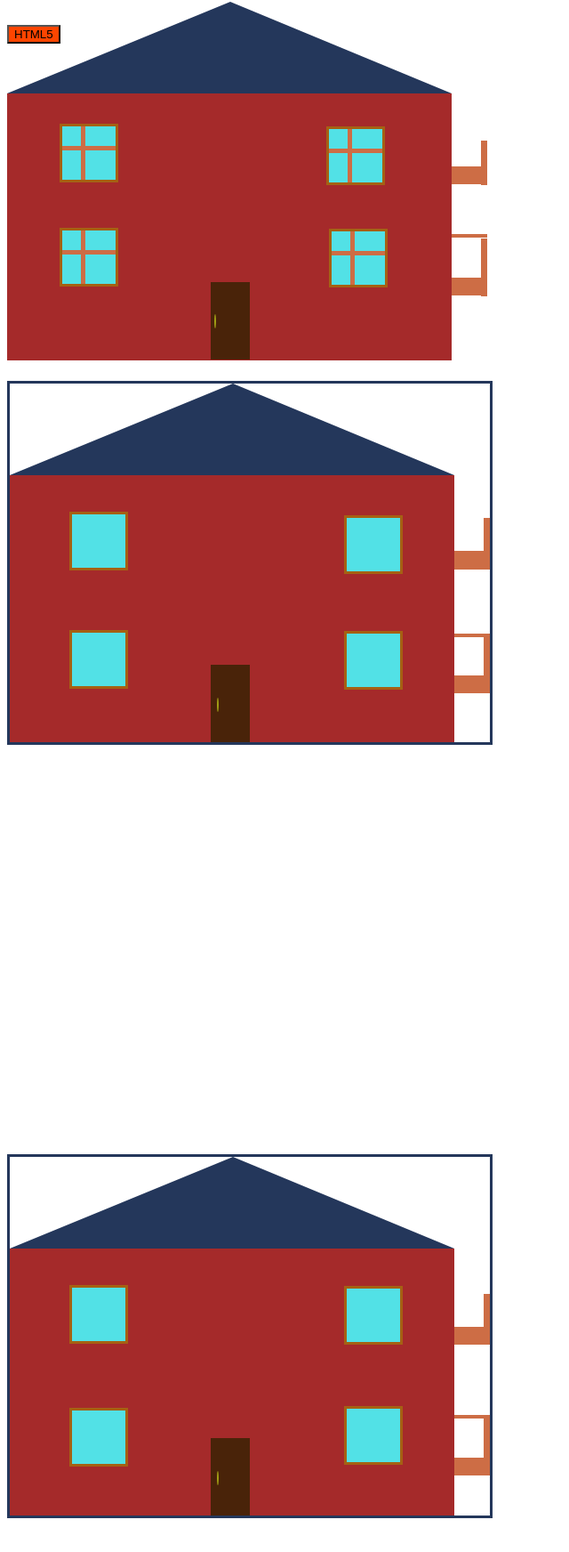
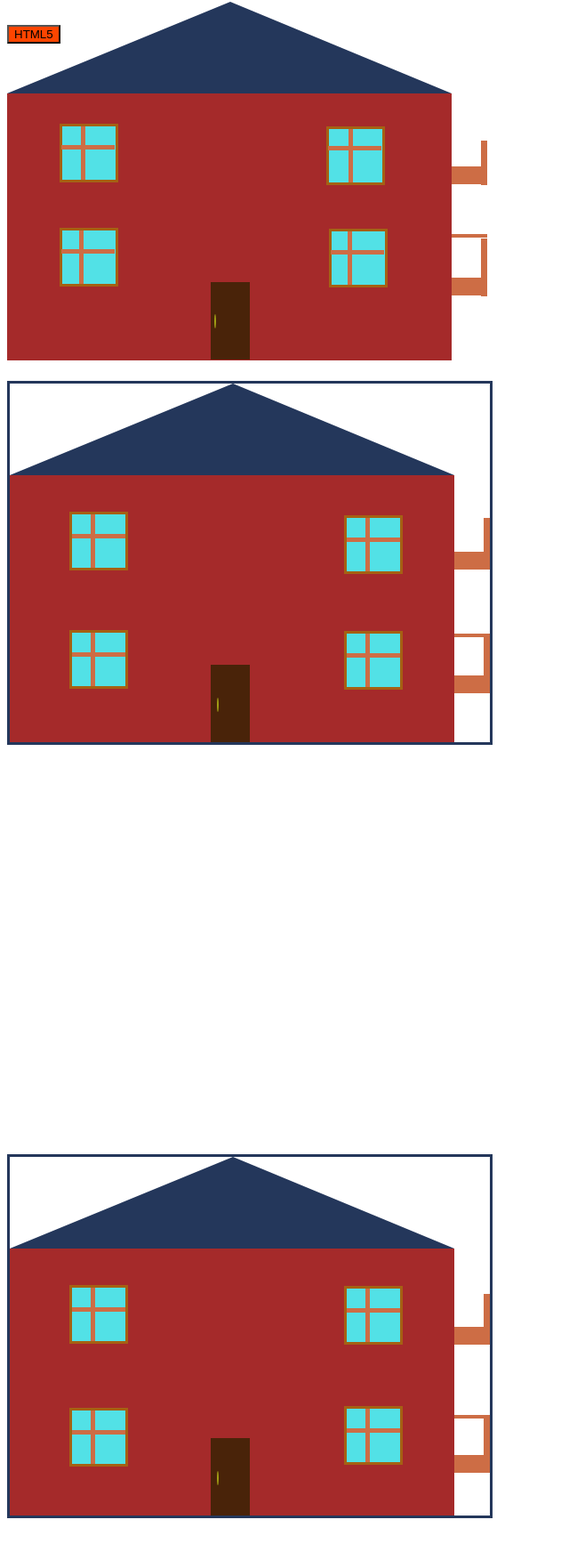
Before and after one commit to UrgenRommel/WEB1, a plain HTML site: page laba 1/laba1.html in a window 1280 px wide. Shown: the part 142-1886 px from the top of the page at 89% size, without its empty margins (0-640 px from the left). Drawn offline with Linux system fonts and the light colour scheme.

Commit message:
Update style_laba1.css

```diff
--- a/laba 1/css/style_laba1.css
+++ b/laba 1/css/style_laba1.css
@@ -76,19 +76,19 @@
     z-index: 6;
 }
 
-.cl7, .cl9, .cl11, .cl13{
+.ramka1{
     background: #CD6D45;
     height: 60px;
     width: 5px;
     position: relative;
     left: 21px;
-    z-index: 7;}
-    .cl8, .cl10, .cl12, .cl14:after {
-    content: "";
+    z-index: 7;
+}
+.ramka2{
     height: 5px;
     width: 60px;
     background: #CD6D45;
-    position: absolute;
+    position: relative;
     left: -21px;
     top: 22px;
     z-index: 7;
@@ -123,12 +123,12 @@
     left: 533px;
     top: -339px;
     z-index: 6;}
-    .cl18:after {
+.cl18:after {
     content: "";
     height: 7px;
     width: 33px;
     background: #CD6D45;
-    position: absolute;
+    position: relative;
     left: -33px;
     top: 37px;
     z-index: 6;
@@ -142,12 +142,12 @@
     left: 533px;
     top: -257px;
     z-index: 6;}
-    .cl20:after {
+.cl20:after {
     content: "";
     height: 7px;
     width: 33px;
     background: #CD6D45;
-    position: absolute;
+    position: relative;
     left: -33px;
     top: 46px;
     z-index: 6;
@@ -261,15 +261,14 @@
     z-index: 6;
 }
 
-.c2l7, .c2l9, .c2l11, .c2l13{
+.ramka1_2{
     background: #CD6D45;
     height: 60px;
     width: 5px;
-    position: relative;
+    position: absolute;
     left: 21px;
     z-index: 7;}
-    .c2l8, .c2l10, .c2l12, .c2l14:after {
-    content: "";
+.ramka2_2{
     height: 5px;
     width: 60px;
     background: #CD6D45;
@@ -323,12 +322,12 @@
     background: #CD6D45;
     height: 65px;
     width: 7px;
-    position: relative;
+    position: absolute;
     left: 533px;
-    top: 243px;
-    z-index: 5;}
-    .c2l20:after {
-    content: "";
+    top: 290px;
+    z-index: 5
+}
+.c2l20{
     height: 7px;
     width: 33px;
     background: #CD6D45;
@@ -354,7 +353,7 @@
     background: #CD6D45;
     position: absolute;
     left: 500px;
-    top: 338px;
+    top: 335px;
     z-index: 5;
 }
 
@@ -444,23 +443,79 @@
     z-index: 2;
 }
 
-.c3l7, .c3l9, .c3l11, .c3l13{
+.c3l7{
     background: #CD6D45;
     height: 60px;
     width: 5px;
-    position: relative;
-    left: 21px;
+    position: fixed;
+    left: 391px;
     z-index: 3;}
-    .c3l8, .c3l10, .c3l12, .c3l14:after {
-    content: "";
+.c3l8{
     height: 5px;
     width: 60px;
     background: #CD6D45;
-    position: absolute;
-    left: -21px;
-    top: 22px;
+    position: fixed;
+    left: 372px;
+    top: 423px;
     z-index: 3;
 }
+/* -------------------------------- */
+.c3l9{
+    background: #CD6D45;
+    height: 60px;
+    width: 5px;
+    position: fixed;
+    left: 392px;
+    z-index: 3;
+}
+.c3l10{
+    height: 5px;
+    width: 60px;
+    background: #CD6D45;
+    position: fixed;
+    left: 369px;
+    top: 306px;
+    z-index: 3;
+}
+
+.c3l11{
+    background: #CD6D45;
+    height: 60px;
+    width: 5px;
+    position: fixed;
+    left: 89px;
+    z-index: 3;
+}
+.c3l12{
+    height: 5px;
+    width: 60px;
+    background: #CD6D45;
+    position: fixed;
+    left: 69px;
+    top: 422px;
+    z-index: 3;
+}
+
+.c3l13{
+    background: #CD6D45;
+    height: 60px;
+    width: 5px;
+    position: fixed;
+    left: 91px;
+    z-index: 3;
+}
+.c3l14{
+    height: 5px;
+    width: 60px;
+    background: #CD6D45;
+    position: fixed;
+    left: 69px;
+    top: 305px;
+    z-index: 3;
+}
+
+
+
 
 .c3l15{
     width: 44px;
@@ -490,8 +545,9 @@
     position: relative;
     left: 533px;
     top: -2217px;
-    z-index: 1;}
-    .c3l18:after {
+    z-index: 1;
+}
+.c3l18:after {
     content: "";
     height: 7px;
     width: 33px;
```
